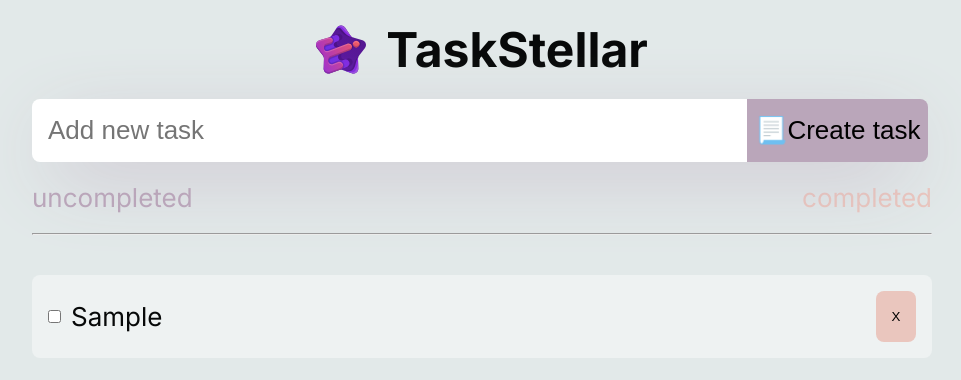
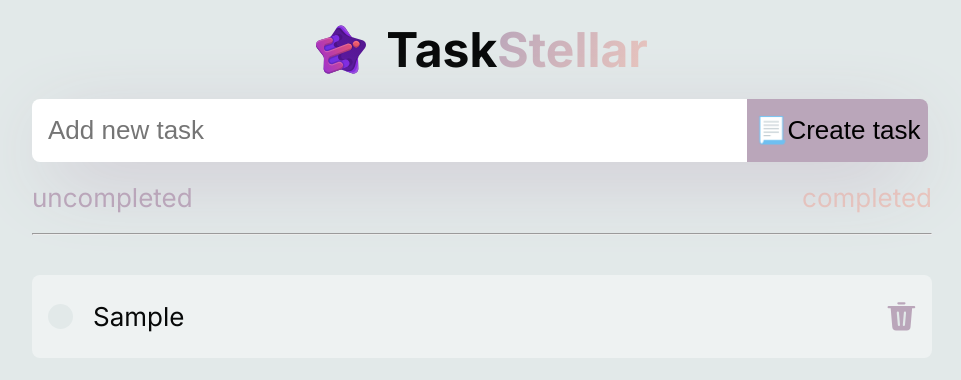
Before and after one commit to Arsenii-Zhelobetskyi/TaskStellar, a React (Vite) app: page / in a window 1280 px wide. Both pictures are taken after typing "Sample" into the empty fields and a click on the button "📃Create task". Shown: the top 380 px of the page, without its empty margins (158-1119 px from the left). Built offline with nearby package versions, Linux system fonts and the light colour scheme.

Commit message:
added cosmetic changes, trash-icon,custom checkbox

```diff
--- a/src/components/App/App.jsx
+++ b/src/components/App/App.jsx
@@ -33,7 +33,10 @@ function App() {
           src="../../../public/icons/logo.svg"
           alt="app's logo"
         />
-        <div>TaskStellar</div>
+        <div>
+          Task
+          <span className="gradient-text">Stellar</span>
+        </div>
       </div>
       <Form
         inputText={inputText}
--- a/src/components/App/_app.scss
+++ b/src/components/App/_app.scss
@@ -15,6 +15,12 @@
     padding-right: 20px;
   }
 }
+.gradient-text{
+background: linear-gradient(120deg, variables.$primaryButton, variables.$secondaryButton);
+  -webkit-background-clip: text;
+  -webkit-text-fill-color: transparent;
+
+}
 
 .tasks {
   margin: 40px 0 40px 0;
--- /dev/null
+++ b/src/components/Icon/TrashIcon.jsx
@@ -0,0 +1,23 @@
+import React from "react";
+import "./_trashIcon.scss";
+
+function TrashIcon({ deleteTask }) {
+  return (
+    <div className="trash-icon" onClick={() => deleteTask()}>
+      <svg viewBox="400 500 1230 1100" xmlns="http://www.w3.org/2000/svg">
+        <g className="trash-icon-group">
+          <g className="bucket">
+            <path d="M1554.9,602.8H508.2a45,45,0,0,0,0,90h84.1l64.9,768.3a156,156,0,0,0,155.3,142.7h438.1a155.8,155.8,0,0,0,155.3-142.7l64.9-768.3h84.1a45,45,0,0,0,0-90Z" />
+            <path d="M1155.4,536.2H907.7a45,45,0,1,1,0-90h247.7a45,45,0,0,1,0,90Z" />
+          </g>
+          <g className="lines-on-bucket">
+            <path d="M929.8,1422.6a45,45,0,0,1-44.8-41L840.8,876.4a45,45,0,0,1,89.6-7.8l44.3,505.1a45.1,45.1,0,0,1-40.9,48.8Z" />
+            <path d="M1133.3,1422.6h-3.9a45,45,0,0,1-40.9-48.8l44.2-505.1a45,45,0,0,1,89.7,7.8l-44.3,505.2A44.9,44.9,0,0,1,1133.3,1422.6Z" />
+          </g>
+        </g>
+      </svg>
+    </div>
+  );
+}
+
+export default TrashIcon;
--- /dev/null
+++ b/src/components/Icon/_trashIcon.scss
@@ -0,0 +1,25 @@
+@use '../../sass/abstracts/variables';
+
+.trash-icon {
+  display: flex;
+  height:30px;
+  width:30px;
+  transition: transform 300ms;
+  &:hover {
+    transform: scale(1.2);
+    cursor: pointer;
+
+    .bucket {
+      fill: variables.$secondaryButton;
+      transition: fill 300ms;
+    }
+  }
+}
+
+.bucket {
+  fill: variables.$primaryButton;
+}
+
+.lines-on-bucket {
+  fill: variables.$background;
+}
--- a/src/components/Task/Task.jsx
+++ b/src/components/Task/Task.jsx
@@ -1,5 +1,8 @@
 import React, { useState } from "react";
+import "../Icon/TrashIcon.jsx";
 import "./_task.scss";
+import TrashIcon from "../Icon/TrashIcon.jsx";
+
 /**
  * user's task
  * @param task each task has some info
@@ -40,18 +43,22 @@ function Task({ task, storage, setStorage }) {
   };
   return (
     <div className="task">
+      <label className="checkbox">
         <input
-        className="input"
+          className="checkbox-default"
           type="checkbox"
           checked={task.completed}
           onChange={() => toggleTask()}
         />
-      <div className={`task-info ${task.completed ? "completed" : ""}`}>
+        <span className="checkbox-custom"></span>
+      </label>
+      <div
+        className={`task-info ${task.completed ? "completed" : ""}`}
+        onClick={() => toggleTask()}
+      >
         {task.info}
       </div>
-      <button className="delete-btn" onClick={() => deleteTask()}>
-        X
-      </button>
+      <TrashIcon deleteTask={deleteTask} />
     </div>
   );
 }
--- a/src/components/Task/_task.scss
+++ b/src/components/Task/_task.scss
@@ -1,7 +1,8 @@
 @use '../../sass/abstracts/variables';
 
-.task {
+.task  {
   display: flex;
+  align-items: center;
   //display: grid;
   //width: 100px;
   //grid-template-columns: 10px auto 10px;
@@ -9,25 +10,100 @@
   padding: 1rem;
   margin-bottom: 10px;
   border-radius: 0.5rem;
+  opacity: 0; /* Початкове значення прозорості */
+  animation-name: fadeIn; /* Назва анімації */
+  animation-duration: 400ms; /* Тривалість анімації */
+  animation-fill-mode: forwards; /* Залишити кінцевий стиль після анімації */
 }
 
-.input {
+@keyframes fadeIn {
+  from {
+    opacity: 0; /* Початкова прозорість (невидимий) */
+  }
+  to {
+    opacity: 1; /* Кінцева прозорість (повністю видимий) */
+  }
 }
-.delete-btn{
+.checkbox{ //todo
+  //display: block;
+  position: relative;
+  padding-left: 35px;
+  cursor: pointer;
+  font-size: 22px;
+  -webkit-user-select: none;
+  -moz-user-select: none;
+  -ms-user-select: none;
+  user-select: none;
+}
+.checkbox-default {
+  opacity: 1;
+  cursor: pointer;
+  height: 0;
+  width: 0;
+}
+
+/* Create a custom checkbox */
+.checkbox-custom {
+  position: absolute;
+  top: 0;
+  left: 0;
+  height: 25px;
+  width: 25px;
+  background-color: variables.$background;
+
+  border-radius: 15px;
+  transition: background-color 300ms;
+}
+
+/* On mouse-over, add a grey background color */
+.checkbox:hover input ~ .checkbox-custom {
   background-color: variables.$secondaryButton;
+}
+
+/* When the checkbox is checked, add a blue background */
+.checkbox input:checked ~ .checkbox-custom {
+  background-color: variables.$primaryButton;
+}
+/* Create the checkmark/indicator (hidden when not checked) */
+.checkbox-custom:after {
+  content: "";
+  position: absolute;
+  display: none;
+}
+
+/* Show the checkmark when checked */
+.checkbox input:checked ~ .checkbox-custom:after {
+  display: block;
+}
+
+/* Style the checkmark/indicator */
+.checkbox .checkbox-custom:after {
+  left: 9px;
+  top: 5px;
+  width: 5px;
+  height: 10px;
+  border: solid white;
+  border-width: 0 3px 3px 0;
+  -webkit-transform: rotate(45deg);
+  -ms-transform: rotate(45deg);
+  transform: rotate(45deg);
+}
+
+.delete-icon{
   width: 40px;
-  border-radius: inherit;
-  border: none;
   &:hover{
     cursor:pointer;
+    fill: red;
   }
 }
 .task-info {
   padding: 10px;
   flex: 1;
   overflow-wrap: break-word;
-  width: 800px;
-
+  width: 770px;
+  &:hover{
+    cursor: pointer;
+  }
 }
 
 .completed {
--- a/src/sass/abstracts/_variables.scss
+++ b/src/sass/abstracts/_variables.scss
@@ -11,6 +11,11 @@ $background: #e2e9e9;
 $primaryButton:#baa6ba;
 $secondaryButton:#eac6be;
 $accent:#eef2f2;
+/*$text:#070909;
+$background: #191919;
+$primaryButton:#4e1488;
+$secondaryButton:#5e26c2;
+$accent:#a431c7;*/
 
 @mixin container(
   $display: flex,
--- a/src/sass/base/_base.scss
+++ b/src/sass/base/_base.scss
@@ -5,7 +5,7 @@ body {
   font-family: 'Inter', sans-serif;
   font-weight: 400;
   font-size: variables.$first-font-size;
-  background-color: #e2e9e9;
+  background-color: variables.$background;
   color: #070909;
   //background-color: variables.$color-grad-1;
 /*  background-image: variables.$gradient;
@@ -15,5 +15,5 @@ body {
   min-height: calc(115vh - 2 * 4vw); //todo*/
 }
 ::selection {
-  background-color: #9296c3;
+  background-color: variables.$secondaryButton;
 }
--- a/src/sass/main.css
+++ b/src/sass/main.css
@@ -3,6 +3,11 @@
   padding: 0;
 }
 
+/*$text:#070909;
+$background: #191919;
+$primaryButton:#4e1488;
+$secondaryButton:#5e26c2;
+$accent:#a431c7;*/
 body {
   display: flex;
   justify-content: center;
@@ -20,7 +25,7 @@ body {
 }
 
 ::selection {
-  background-color: #9296c3;
+  background-color: #eac6be;
 }
 
 /*# sourceMappingURL=main.css.map */
```
Also changed, not shown: public/icons/trash-icon.svg (added), 1 other file (tests, documents, lock files or other folders). Lines whose indentation alone changed are shown as unchanged.
